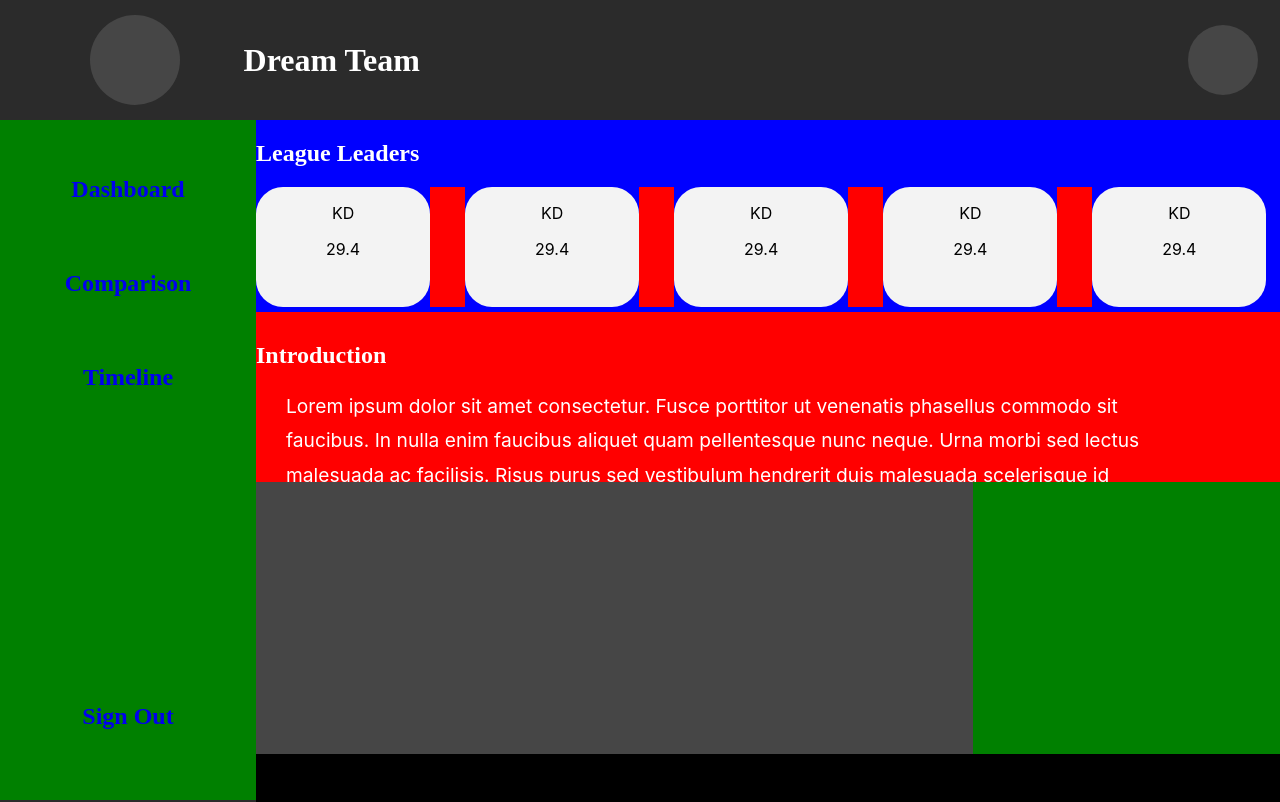
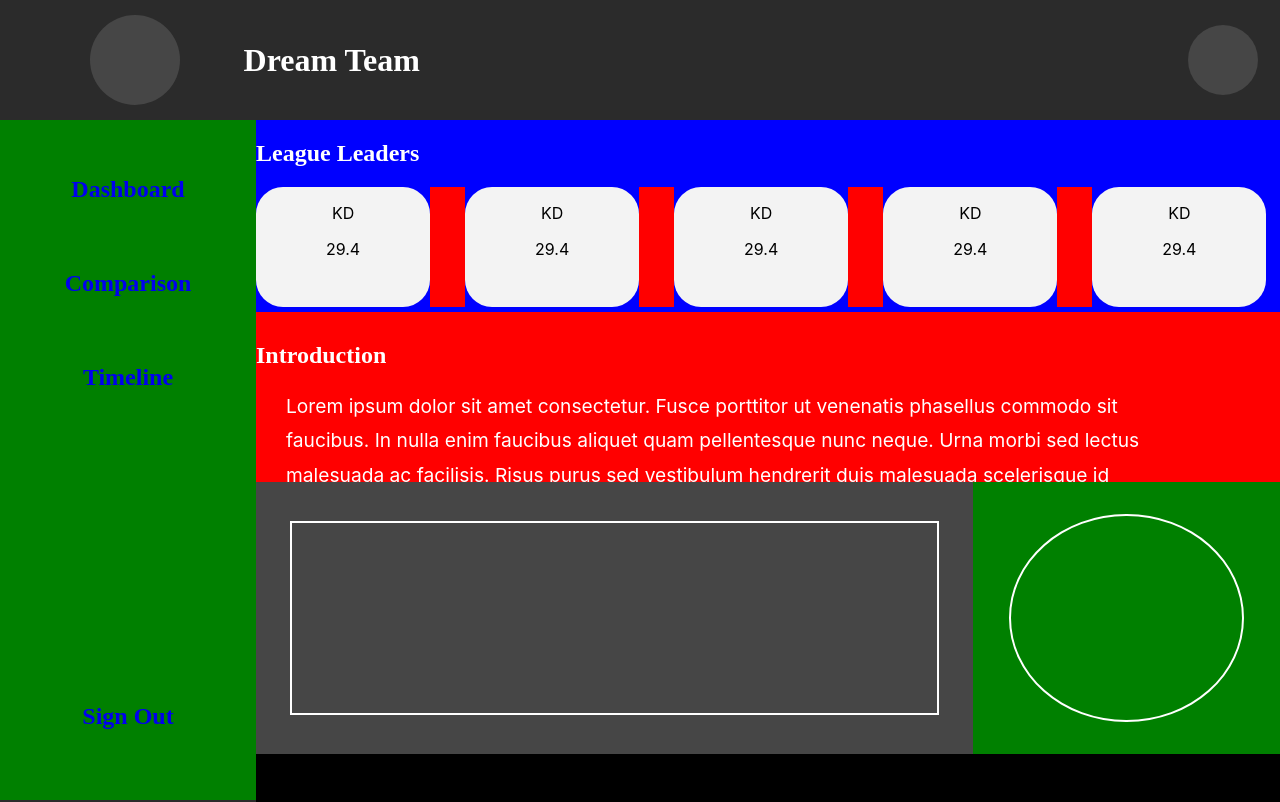
Before and after one commit to Tsebo200/Dream-Team, a React (Create React App) app: page / in a window 1280 px wide. Built offline with nearby package versions, Linux system fonts and the light colour scheme.

Commit message:
Graph Placeholders Added for Dashboard

```diff
--- a/src/Pages/Landing.jsx
+++ b/src/Pages/Landing.jsx
@@ -64,8 +64,12 @@ const leagueLeaders = [1, 2, 3, 4, 5, 6, 7, 8, 9, 10]
 
             {/* Chart Section */}
             <div className="chartsContainer">
-                <div className="chartOneContainer"></div>
-                <div className="chartTwoContainer"></div>
+                <div className="chartOneContainer">
+                    <div className="chartOne"></div>
+                </div>
+                <div className="chartTwoContainer">
+                    <div className="chartTwo"></div>
+                </div>
             </div>
 
             {/* Footer */}
--- a/src/Sass/styles.sass
+++ b/src/Sass/styles.sass
@@ -166,13 +166,30 @@ html
         width: 70%
         height: 100%
         background: #464646
+        display: flex
+        justify-content: center
+        align-items: center
         float: left
+
+        .chartOne
+            width: 90%
+            height: 70%
+            border: 2px solid white
 
     .chartTwoContainer
         width: 30%
         height: 100%
         background: green
+        display: flex
+        justify-content: center
+        align-items: center
         float: left
+
+        .chartTwo
+            width: 75%
+            height: 75%
+            border: 2px solid white
+            border-radius: 100%
 
 // Section 6
 .footer
```
